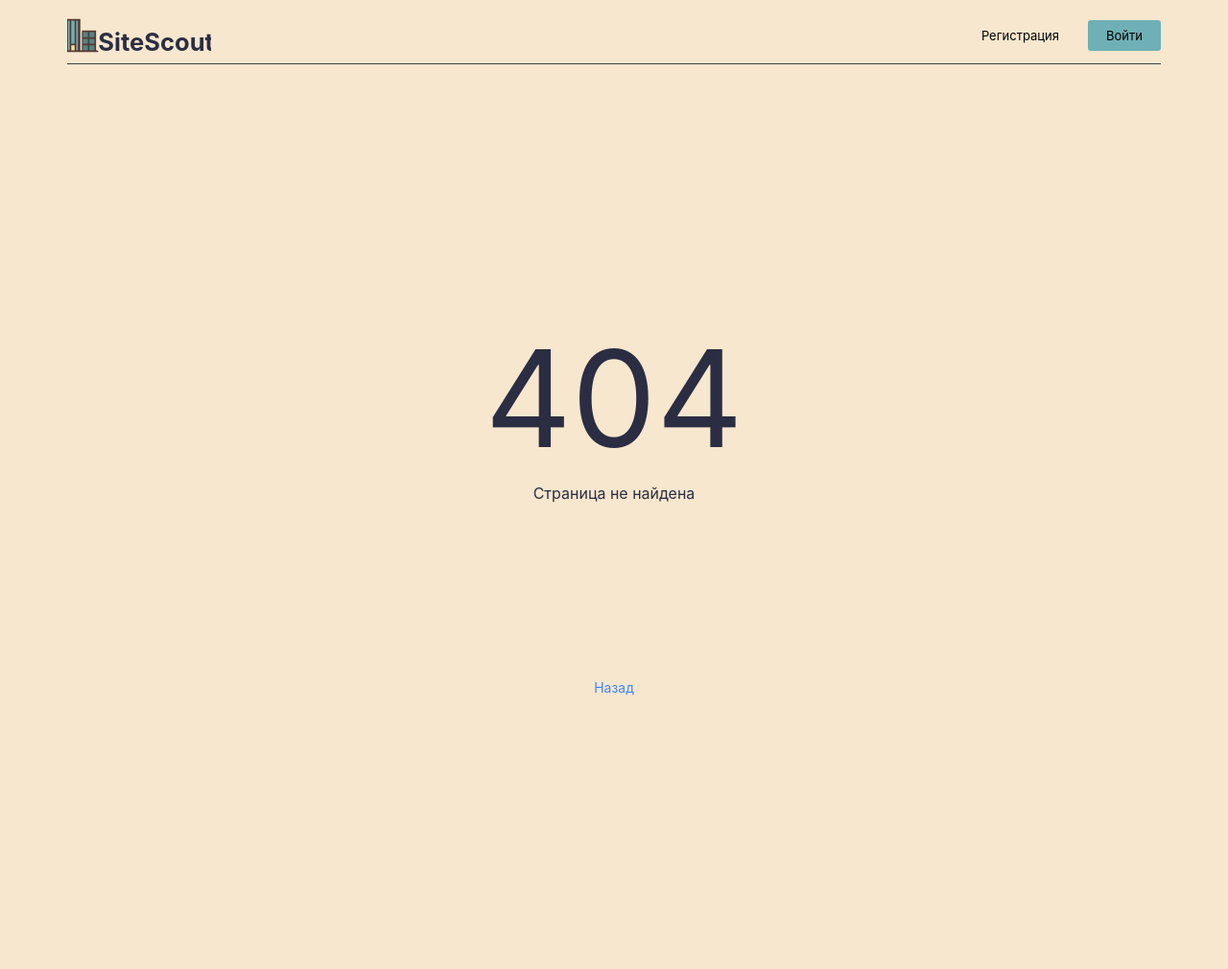
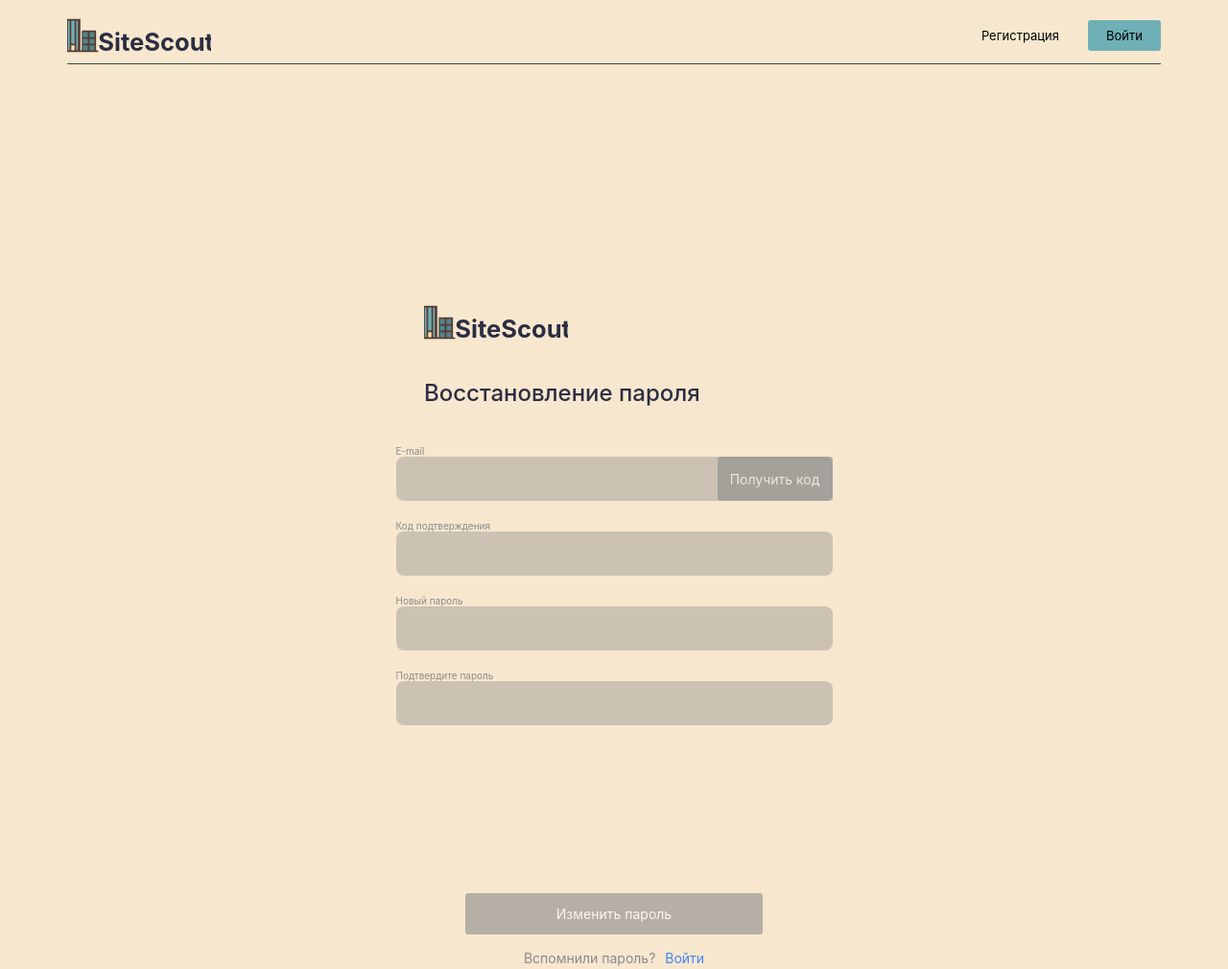
Before and after one commit to voldemar64/SiteScout, a React app in the folder frontend/: page /reset-password in a window 1280 px wide. Before the commit this address had no page. Shown: the whole page at 96% size. Before the commit the page ends 825 px from the top, so only its background shows below. Built offline with nearby package versions, Linux system fonts and the light colour scheme; a web font is replaced by a local one.

Commit message:
feat: reset password page & minor style changes

```diff
--- a/frontend/package.json
+++ b/frontend/package.json
@@ -11,7 +11,7 @@
     "format": "prettier --write .."
   },
   "keywords": [],
-  "author": "Voldemar, Vladislav",
+  "author": "Voldemar",
   "license": "ISC",
   "description": "SiteScout - million dollar profit project",
   "dependencies": {
--- a/frontend/src/components/app/App.js
+++ b/frontend/src/components/app/App.js
@@ -6,6 +6,7 @@ import Main from "../main_landing/main/Main";
 import Footer from "../footer/Footer";
 import Login from "../login/Login";
 import Register from "../register/Register";
+import ResetPassword from "../reset_password/ResetPassword";
 import Profile from "../profile/Profile";
 import NotFound from "../not_found/NotFound";
 import InfoTooltip from "../infotooltip/InfoTooltip";
@@ -99,6 +100,28 @@ function App() {
       });
   }
 
+
+  function handleResetPassword(email, password, code) {
+    auth
+        .resetPassword(email, password, code)
+        .then((res) => {
+          if (res) {
+            localStorage.setItem("jwt", res.token);
+            setLoggedIn(true);
+            navigate("/");
+          } else {
+            setPopupTitle("Что-то пошло не так! Попробуйте ещё раз.");
+            setPopupPhoto(cross);
+            setIsInfoTooltipOpen(true);
+          }
+        })
+        .catch(() => {
+          setPopupTitle("Что-то пошло не так! Попробуйте ещё раз.");
+          setPopupPhoto(cross);
+          setIsInfoTooltipOpen(true);
+        });
+  }
+
   function handleSignOut() {
     setTokenChecked(false);
     setLoggedIn(false);
@@ -154,6 +177,10 @@ function App() {
             element={<Login submit={handleLogin} loggedIn={loggedIn} />}
           />
           <Route
+            path="/reset-password"
+            element={<ResetPassword submit={handleResetPassword} loggedIn={loggedIn} />}
+          />
+          <Route
             path="/signup"
             element={<Register submit={handleRegister} loggedIn={loggedIn} />}
           />
--- a/frontend/src/components/footer/Footer.js
+++ b/frontend/src/components/footer/Footer.js
@@ -30,7 +30,7 @@ function Footer() {
             className="footer__link"
             rel="noreferrer"
             target="_blank"
-            href="https://github.com/voldemar64"
+            href="https://github.com/voldemar64/SiteScout"
           >
             Github
           </a>
--- a/frontend/src/components/login/Login.js
+++ b/frontend/src/components/login/Login.js
@@ -65,6 +65,11 @@ function Login({ submit, loggedIn }) {
           Регистрация
         </Link>
       </p>
+      <p className="register__text">
+        <Link to="/reset-password" className="register__link register__link_type_password">
+          Забыли пароль?
+        </Link>
+      </p>
     </section>
   ) : (
     <Navigate to="/" />
--- a/frontend/src/components/profile/Profile.css
+++ b/frontend/src/components/profile/Profile.css
@@ -1,4 +1,5 @@
 .profile {
+    height: calc(100vh - 279px);
     width: 100%;
     display: flex;
     flex-direction: column;
--- a/frontend/src/components/register/Register.css
+++ b/frontend/src/components/register/Register.css
@@ -3,7 +3,6 @@
     flex-direction: column;
     width: 396px;
     margin: 0 auto;
-    padding: 70px 0;
 }
 
 .register_type_big {
@@ -71,9 +70,10 @@
 }
 
 .register__input {
+    flex: 1;
     color: #2B2D42;
-    width: 366px;
-    padding: 15px;
+    width: 320px;
+    padding: 15px 120px 15px 15px;
     font-size: 13px;
     line-height: 16px;
     background-color: rgba(139, 139, 139, .4);
@@ -92,7 +92,7 @@
 }
 
 .register__button {
-    width: 396px;
+    width: 310px;
     padding: 13px 0;
     margin-top: 69px;
     align-self: center;
@@ -105,6 +105,34 @@
     cursor: pointer;
     transition: opacity .3s linear;
 }
+
+.register__input-wrapper {
+    display: flex;
+    align-items: center;
+    position: relative;
+    width: 100%;
+}
+
+.register__button_code {
+    position: absolute;
+    right: 0;
+    top: 0;
+    bottom: 0;
+    font-size: 14px;
+    line-height: 17px;
+    width: 120px;
+    border-radius: 3px;
+    color: #fff;
+    background-color: #6FB0B6;
+    border: none;
+    cursor: pointer;
+    transition: opacity .3s linear;
+}
+
+.register__button_code:hover {
+    opacity: .5;
+}
+
 
 .register__button_disabled {
     opacity: 0.6;
@@ -138,6 +166,10 @@
     transition: opacity .3s linear;
 }
 
+.register__link_type_password {
+    margin-left: 0;
+}
+
 .register__link:hover {
     opacity: .5;
 }
@@ -150,7 +182,6 @@
 
 @media screen and (max-width: 768px) {
     .register {
-        width: 260px;
         align-items: center;
         padding: 56px 0 30px;
     }
@@ -199,3 +230,33 @@
         line-height: 15px;
     }
 }
+
+@media screen and (max-width: 425px) {
+    .register {
+        width: 355px;
+    }
+
+    .register__title {
+        align-self: start;
+    }
+
+    .register__input {
+        width: 220px;
+    }
+
+    .register__button_code {
+        width: 80px;
+        font-size: 12px;
+        line-height: 15px;
+    }
+}
+
+@media screen and (max-width: 320px) {
+    .register {
+        width: 300px;
+    }
+
+    .register__input {
+        width: 165px;
+    }
+}
--- /dev/null
+++ b/frontend/src/components/reset_password/ResetPassword.js
@@ -0,0 +1,155 @@
+import "../register/Register.css";
+import React, { useState, useEffect } from "react";
+import { Link, Navigate } from "react-router-dom";
+import { useFormWithValidation } from "../../utils/formValidator";
+
+function ResetPassword({ submit, loggedIn }) {
+    const [isCodeSent, setIsCodeSent] = useState(false);
+    const [timer, setTimer] = useState(60);
+    const [isCountingDown, setIsCountingDown] = useState(false);
+
+    const validateEmail = (email) => {
+        if (!email) return "Введите адрес электронной почты.";
+        return /^[^\s@]+@[^\s@]+\.[^\s@]+$/.test(email)
+            ? ""
+            : "Введите корректный адрес электронной почты.";
+    };
+
+    const validateCode = (code) => {
+        if (!code) return "Введите код.";
+        return /^\d{6}$/.test(code) ? "" : "Код должен состоять из 6 цифр.";
+    };
+
+    const validateConfirmPassword = (confirmPassword, values) => {
+        if (!confirmPassword) return "Введите подтверждение пароля.";
+        return confirmPassword === values.password ? "" : "Пароли не совпадают.";
+    };
+
+    const { values, errors, handleChange, isValid } = useFormWithValidation({
+        email: validateEmail,
+        code: validateCode,
+        confirmPassword: (confirmPassword) =>
+            validateConfirmPassword(confirmPassword, values),
+    });
+
+    function handleSubmit(e) {
+        e.preventDefault();
+        if (isValid) {
+            submit(values.email, values.password, values.code);
+        }
+    }
+
+    function handleSendCode() {
+        if (values.email && !errors.email) {
+            console.log("Отправка кода на email:", values.email);
+
+            setIsCodeSent(true);
+            setIsCountingDown(true);
+            setTimer(59);
+        }
+    }
+
+    useEffect(() => {
+        let interval;
+        if (isCountingDown && timer > 0) {
+            interval = setInterval(() => {
+                setTimer((prev) => prev - 1);
+            }, 1000);
+        } else if (timer === 0) {
+            setIsCountingDown(false);
+            setIsCodeSent(false);
+        }
+        return () => clearInterval(interval);
+    }, [isCountingDown, timer]);
+
+    return !loggedIn ? (
+        <section className="register">
+            <Link className="register__logo" to="/"></Link>
+            <h2 className="register__title">Восстановление пароля</h2>
+            <form className="register__form" onSubmit={handleSubmit}>
+                <div className="register__columns">
+                    <div className="register__column">
+                        <div className="register__container">
+                            <label className="register__label">E-mail</label>
+                            <div className="register__input-wrapper">
+                                <input
+                                    name="email"
+                                    required
+                                    type="email"
+                                    className="register__input"
+                                    onChange={handleChange}
+                                />
+                                <button
+                                    type="button"
+                                    className={`register__button_code${(isCodeSent || !values.email || errors.email) ? " register__button_disabled" : ""}`}
+                                    onClick={handleSendCode}
+                                    disabled={isCodeSent || !values.email || errors.email}
+                                >
+                                    {isCountingDown ? `00:${timer < 10 ? `0${timer}` : timer}` : "Получить код"}
+                                </button>
+                            </div>
+                            {errors.email && (
+                                <span className="register__error">{errors.email}</span>
+                            )}
+                        </div>
+                        <div className="register__container">
+                            <label className="register__label">Код подтверждения</label>
+                            <input
+                                name="code"
+                                required
+                                type="text"
+                                className="register__input"
+                                onChange={handleChange}
+                                disabled={!isCodeSent}
+                            />
+                            {errors.code && (
+                                <span className="register__error">{errors.code}</span>
+                            )}
+                        </div>
+                        <div className="register__container">
+                            <label className="register__label">Новый пароль</label>
+                            <input
+                                name="password"
+                                required
+                                type="password"
+                                className="register__input"
+                                onChange={handleChange}
+                            />
+                        </div>
+                        <div className="register__container">
+                            <label className="register__label">Подтвердите пароль</label>
+                            <input
+                                name="confirmPassword"
+                                required
+                                type="password"
+                                className="register__input"
+                                onChange={handleChange}
+                            />
+                            {errors.confirmPassword && (
+                                <span className="register__error">{errors.confirmPassword}</span>
+                            )}
+                        </div>
+                    </div>
+                </div>
+
+                <button
+                    className={`register__button register__button_type_big${!isValid ? " register__button_disabled" : ""}`}
+                    type="submit"
+                    disabled={!isValid}
+                >
+                    Изменить пароль
+                </button>
+            </form>
+            <p className="register__text">
+                Вспомнили пароль?{" "}
+                <Link to="/signin" className="register__link">
+                    Войти
+                </Link>
+            </p>
+        </section>
+    ) : (
+        <Navigate to="/" />
+    );
+}
+
+export default ResetPassword;
--- a/frontend/src/utils/auth.js
+++ b/frontend/src/utils/auth.js
@@ -32,6 +32,19 @@ export function authorize(email, password) {
     .catch((err) => console.log(`не удалось авторизоваться: ${err}`));
 }
 
+export function resetPassword(email, code, password) {
+  return fetch(`${BASE_URL}/reset-password`, {
+    method: "PATCH",
+    headers: {
+      Accept: "application/json",
+      "Content-Type": "application/json",
+    },
+    body: JSON.stringify({password: password, email: email, code: code}),
+  })
+    .then(handleRes)
+    .catch((err) => console.log(`не удалось сменить пароль: ${err}`))
+}
+
 export function checkToken(token) {
   return fetch(`${BASE_URL}/users/me`, {
     method: "GET",
```
